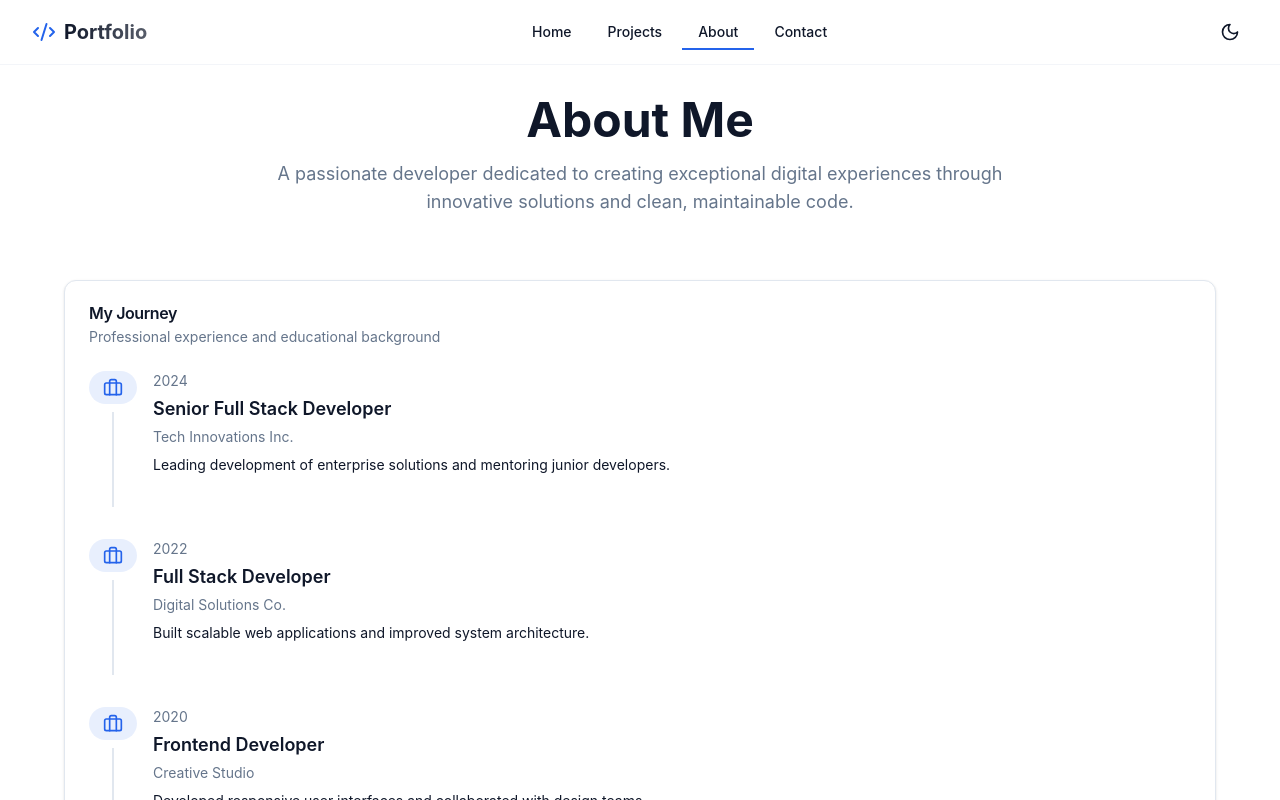
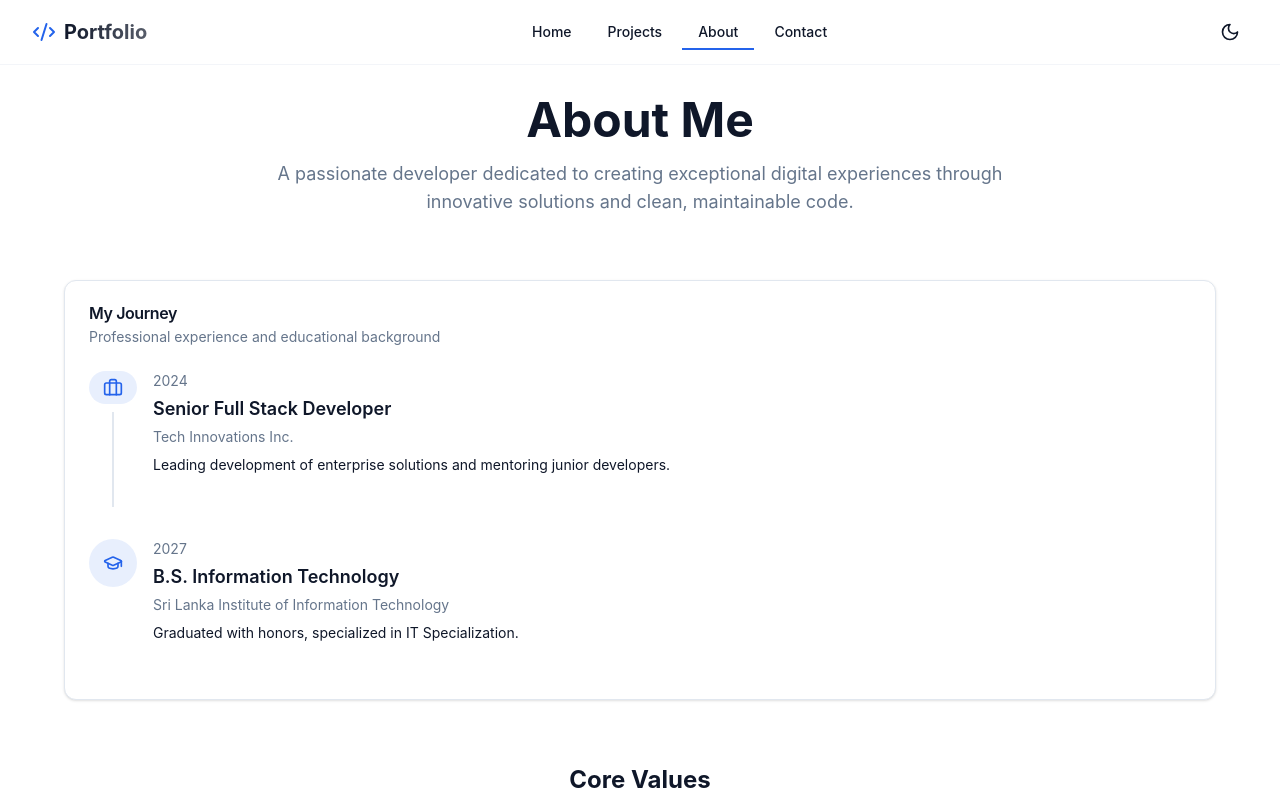
Before and after one commit to KodniDiyana/Portfolio, a React (Vite) app: page /about in a window 1280 px wide. Shown: the top 800 px of the page. Built offline with nearby package versions, Linux system fonts and the light colour scheme.

Commit message:
Update About.tsx

```diff
--- a/src/pages/About.tsx
+++ b/src/pages/About.tsx
@@ -10,25 +10,12 @@ const timeline = [
     description: 'Leading development of enterprise solutions and mentoring junior developers.',
     icon: Briefcase,
   },
+
   {
-    year: '2022',
-    title: 'Full Stack Developer',
-    company: 'Digital Solutions Co.',
-    description: 'Built scalable web applications and improved system architecture.',
-    icon: Briefcase,
-  },
-  {
-    year: '2020',
-    title: 'Frontend Developer',
-    company: 'Creative Studio',
-    description: 'Developed responsive user interfaces and collaborated with design teams.',
-    icon: Briefcase,
-  },
-  {
-    year: '2019',
-    title: 'B.S. Computer Science',
-    company: 'University of Technology',
-    description: 'Graduated with honors, specialized in software engineering and AI.',
+    year: '2027',
+    title: 'B.S. Information Technology',
+    company: 'Sri Lanka Institute of Information Technology',
+    description: 'Graduated with honors, specialized in IT Specialization.',
     icon: GraduationCap,
   },
 ];
```
